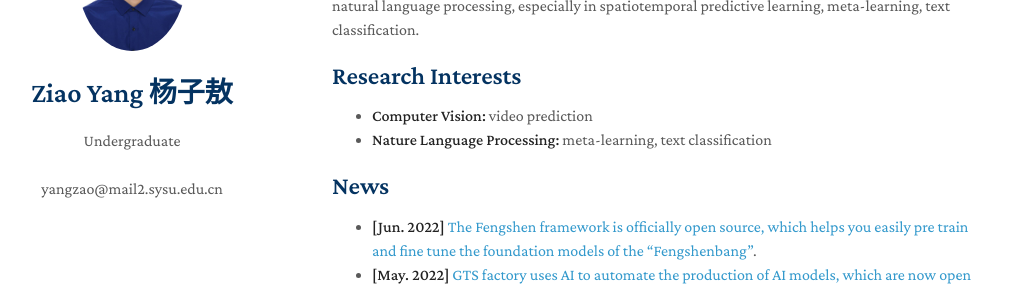
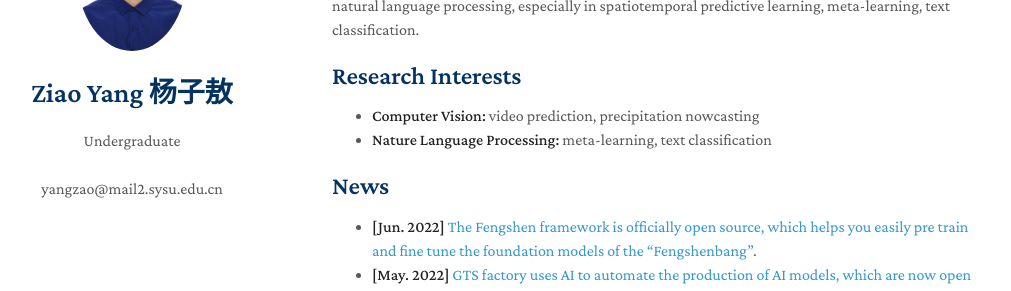
Before and after one commit to yangziao56/homepage, a Jekyll site: the page built from index.md, in a window 1280 px wide and 1213 px high. Shown: the part 187-478 px from the top of the window, without its empty margins (138-1149 px from the left). Built offline with Jekyll 4.4.1, drawn with Linux system fonts in a browser that asks for light colours; nearby versions of some CDN libraries; a style sheet for code colours, icons or effects is not loaded; our own code applies the rules of GitHub Pages for plain Markdown files.

Commit message:
Update index.md
Signed-off-by: Ziao Yang <70676524+yangziao56@users.noreply.github.com>

```diff
--- a/index.md
+++ b/index.md
@@ -9,7 +9,7 @@ My research focuses on computer vision and natural language processing, especial
 
 ## Research Interests
 
-- **Computer Vision:** video prediction
+- **Computer Vision:** video prediction, precipitation nowcasting
 - **Nature Language Processing:** meta-learning, text classification
 
 ## News
```
